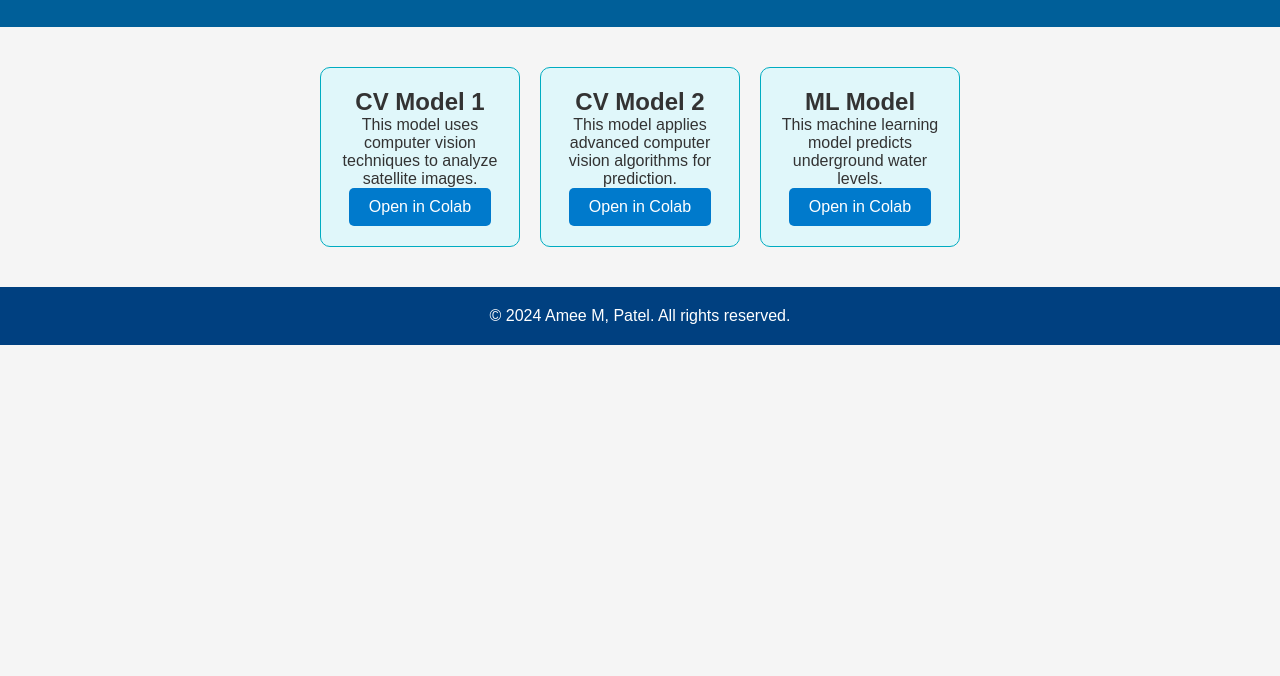
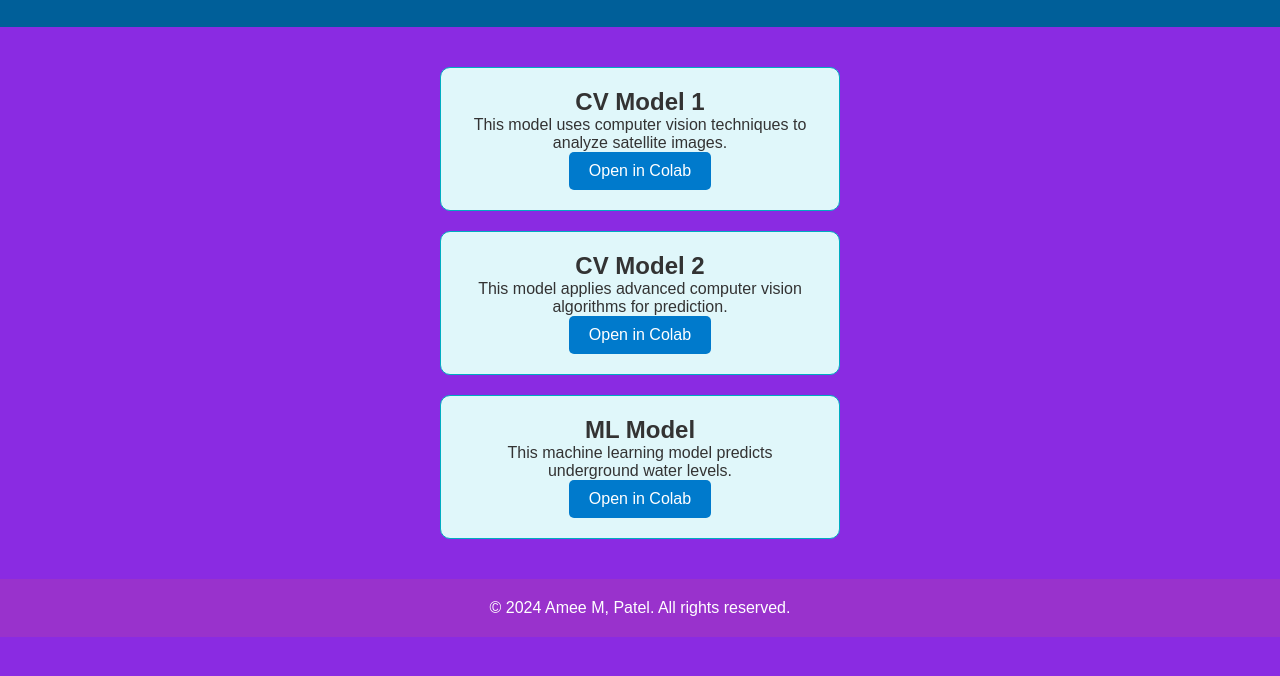
Before and after one commit to AmeeMPatel/Underground-Water-Prediction-, a plain HTML site: page index.html in a window 1280 px wide. Shown: the part 110-786 px from the top of the page. Drawn offline with Linux system fonts and the light colour scheme.

Commit message:
styles.css

```diff
--- a/styles.css
+++ b/styles.css
@@ -1,71 +1,71 @@
-
-/* styles.css */
-
-/* Reset basic styles for consistency */
+/* Reset basic styles to ensure consistency */
 * {
     margin: 0;
     padding: 0;
     box-sizing: border-box;
 }
 
-/* Apply a consistent background color and text style */
+/* Apply a light background and consistent font style */
 body {
-    background-color: #f5f5f5; /* Light background */
+    background-color: #8A2BE2; /* BlueViolet background */
     font-family: Arial, sans-serif; /* Standard font */
-    color: #333; /* Dark text color for readability */
+    color: #333; /* Dark text color */
 }
 
-/* Header section with a blue background and white text */
+/* Header with a blue background and centered content */
 .header {
     text-align: center; /* Centered content */
     padding: 30px; /* Padding for spacing */
     background-color: #005f99; /* Blue shade */
-    color: white; /* White text for contrast */
+    color: white; /* White text */
 }
 
-/* Section containing model boxes */
+/* Section containing vertical boxes */
 .models {
-    display: flex; /* Use flex layout */
-    justify-content: center; /* Center the boxes */
-    align-items: center; /* Align vertically */
+    display: flex; /* Flexbox layout */
+    flex-direction: column; /* Arrange boxes vertically */
+    align-items: center; /* Center-align the boxes */
     gap: 20px; /* Space between boxes */
-    padding: 40px; /* Padding for spacing */
+    padding: 40px; /* Padding around the section */
 }
 
 /* Box design for each model */
 .model-box {
-    background-color: #e0f7fa; /* Light blue background */
+    background-color: #e0f7fa; /* Light blue shade */
     border: 1px solid #00acc1; /* Blue border */
     padding: 20px; /* Padding within the box */
-    width: 200px; /* Set a consistent width */
     text-align: center; /* Centered text */
     border-radius: 10px; /* Rounded corners */
-    transition: 0.3s; /* Smooth transition */
+    width: 80%; /* Set a consistent width for each box */
+    max-width: 400px; /* Maximum width to ensure consistency */
+    transition: 0.3s; /* Smooth transition on hover */
 }
 
 .model-box:hover {
     background-color: #b2ebf2; /* Lighter blue on hover */
 }
 
-/* Button styling for links to Colab */
+/* Button styling within the boxes */
 .btn {
-    display: inline-block; /* Display as inline block */
-    text-decoration: none; /* Remove underline */
+    display: inline-block; /* Display as an inline block */
+    text-decoration: none; /* No underlining */
     color: white; /* White text */
-    background-color: #007acc; /* Distinct blue shade */
+    background-color: #007acc; /* Blue shade for buttons */
     padding: 10px 20px; /* Padding for the button */
     border-radius: 5px; /* Rounded corners */
+    transition: 0.3s; /* Smooth transition on hover */
 }
 
 .btn:hover {
     background-color: #005f8c; /* Darker blue on hover */
 }
 
-/* Footer section with a darker blue background */
+/* Footer with a darker blue gradient */
 .footer {
     text-align: center; /* Centered content */
     padding: 20px; /* Padding for spacing */
-    background-color: #004080; /* Dark blue background */
-    color: white; /* White text */
-    font-size: 1em; /* Standard font size */
+    background-color: #9932CC; /* DarkOrchid background */
+
+
+    color: white; /* White text for contrast */
 }
```
